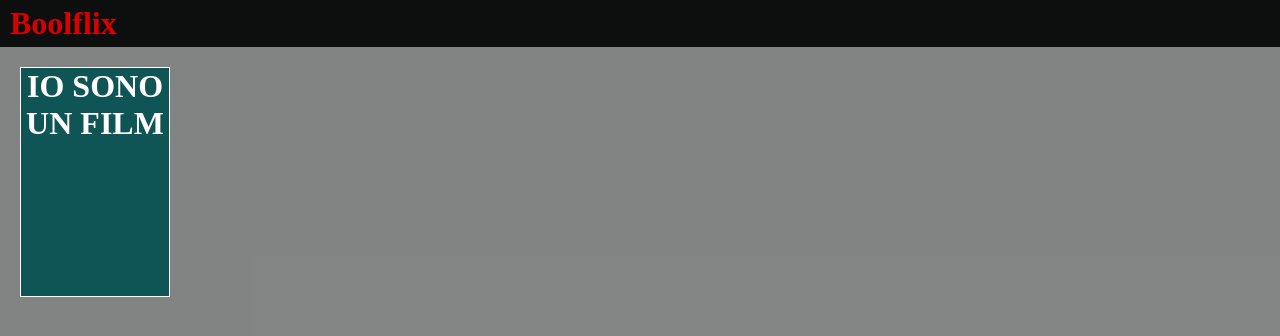
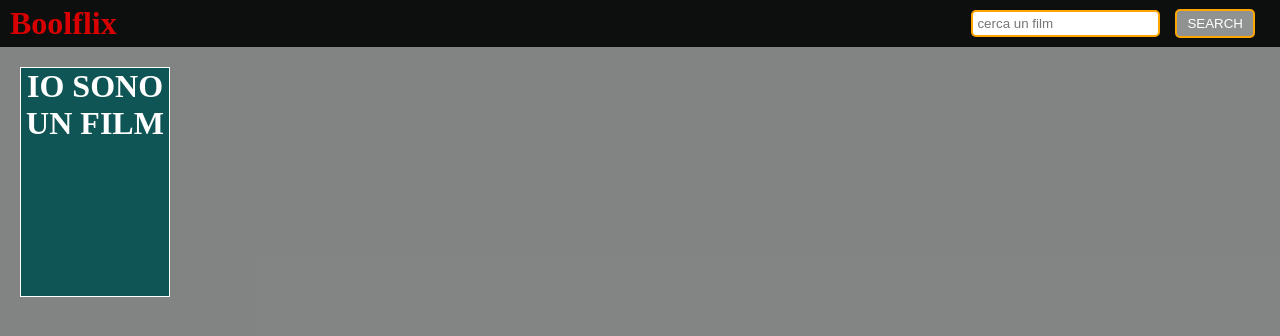
Before and after one commit to ManuelAvanzi/vue-boolflix, a Vue app: page / in a window 1280 px wide. Shown: the top 336 px of the page. Built offline with nearby package versions, Linux system fonts and the light colour scheme.

Commit message:
add SearchBar in HeaderContainer

```diff
--- /dev/null
+++ b/src/components/SearchBar.vue
@@ -0,0 +1,42 @@
+<template>
+    <div class="container">
+        <input type="text" placeholder="cerca un film">
+        <button>SEARCH</button>
+    </div>
+</template>
+
+
+<script>
+export default {
+
+}
+</script>
+
+
+<style lang="scss" scoped>
+.container{
+    input{
+        border:2px solid orange;
+        border-radius: 5px;
+        padding:4px;
+        margin-top:10px;
+
+
+    }
+    button{
+        padding:5px 10px;
+        border:2px solid orange;
+        border-radius:5px;
+        margin:0 15px;
+        margin-right:25px;
+        cursor: pointer;
+        background-color: rgba(252, 252, 252, 0.548);
+        color:white;
+    }
+    button:hover{
+        border:2px solid lime;
+        background-color: rgba(253, 230, 230, 0.856);
+    }
+
+}
+</style>
--- a/src/components/headerContainer.vue
+++ b/src/components/headerContainer.vue
@@ -5,13 +5,18 @@
         <h1>Boolflix</h1>
       </div>
 
+      <search-bar/>
     </div>
 </template>
 
 
 <script>
+import SearchBar from './SearchBar.vue'
+
 export default {
-
+    components:{
+        SearchBar
+    }
 }
 </script>
 
@@ -21,6 +26,8 @@ export default {
 
  .header-box{
      background-color: rgba(0, 0, 0, 0.932);
+     display: flex;
+     justify-content: space-between;
      .title-container{
 
        padding:5px 10px;
--- a/src/components/mainContainer.vue
+++ b/src/components/mainContainer.vue
@@ -12,7 +12,9 @@
 import filmCard from './filmCard.vue'
 
 export default {
-  components: { filmCard },
+  components: {
+       filmCard
+       },
 
 }
 </script>
```
